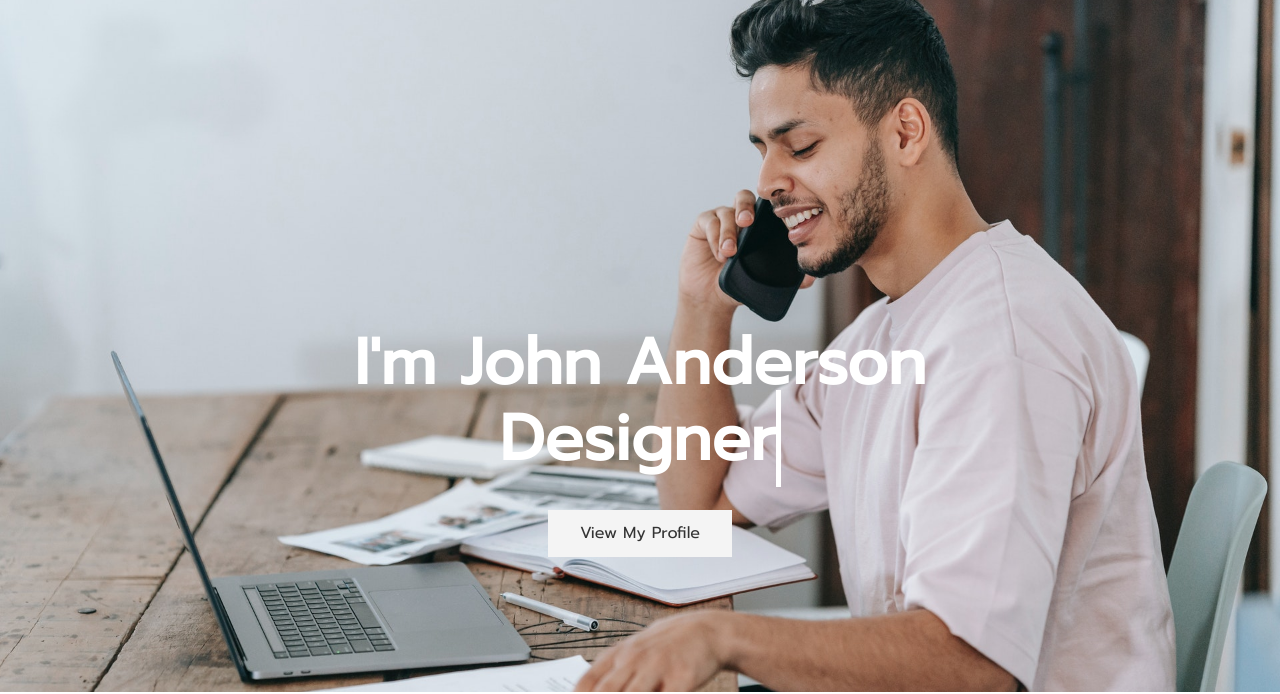
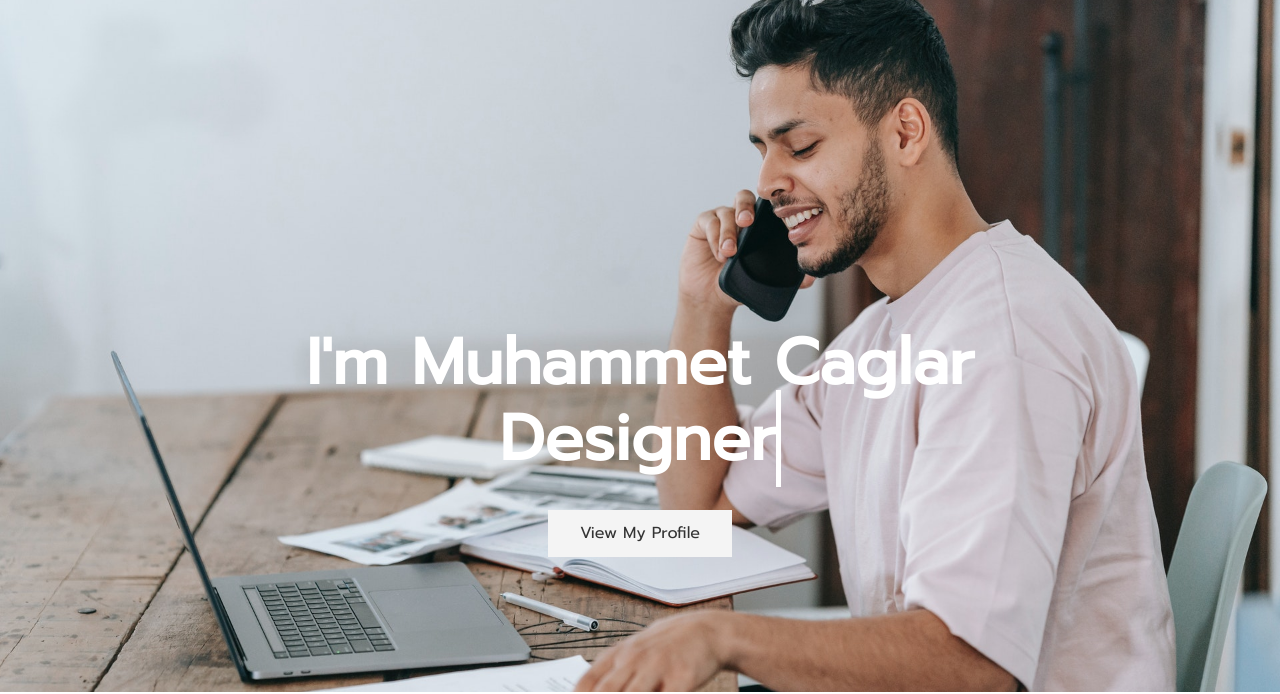
Before and after one commit to muhammetcaglar/Simple_freelancersite, a plain HTML site: page index.html in a window 1280 px wide. Shown: the part 108-802 px from the top of the page. Drawn offline with nearby package versions, Linux system fonts and the light colour scheme.

Commit message:
Update index.html
.

```diff
--- a/index.html
+++ b/index.html
@@ -29,7 +29,7 @@
                 </ul>
             </nav>
             <div class="header-content">
-                <h1>I'm John Anderson
+                <h1>I'm Muhammet Caglar
                     <span class="typewrite" data-period="1000" data-type='["Developer","Designer","Freelancer"]'></span>
                 </h1>
                 <a href="" class="btn-light my-2">
```
